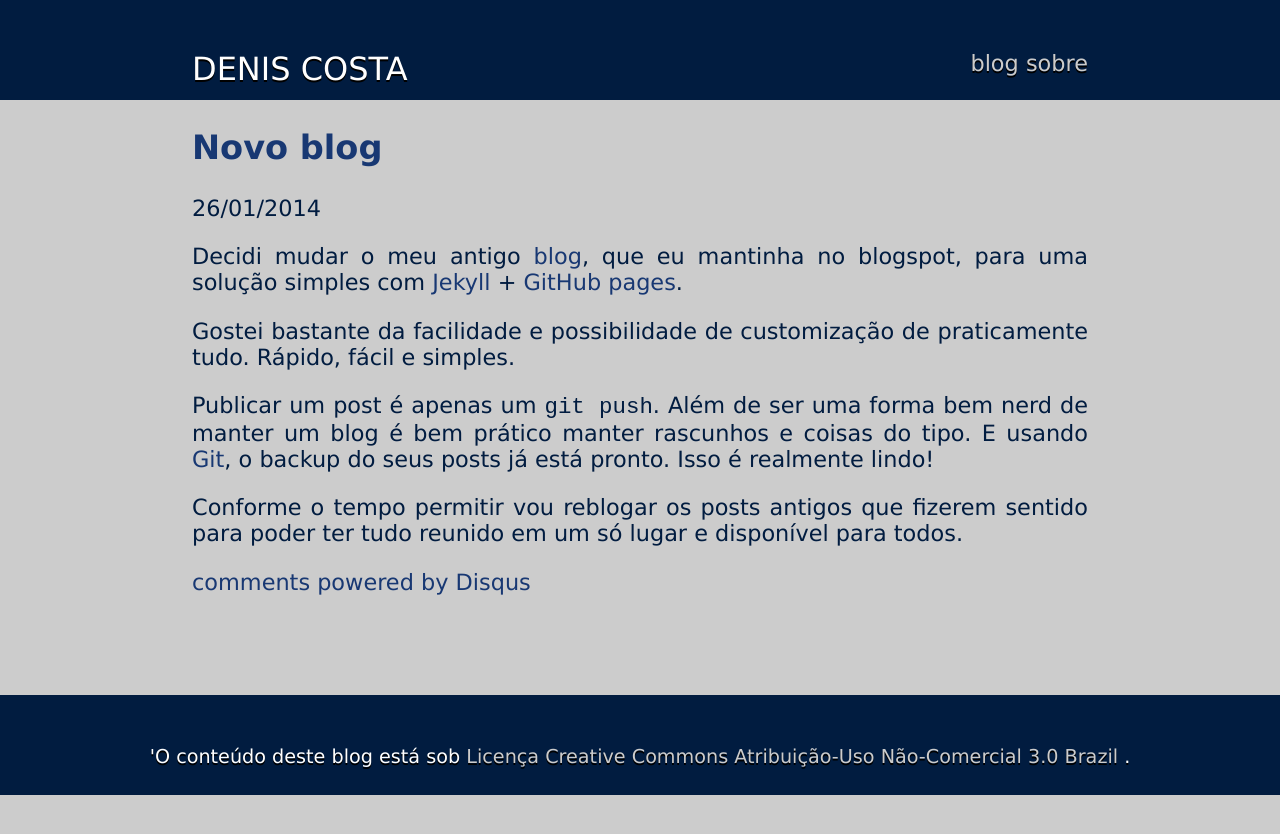
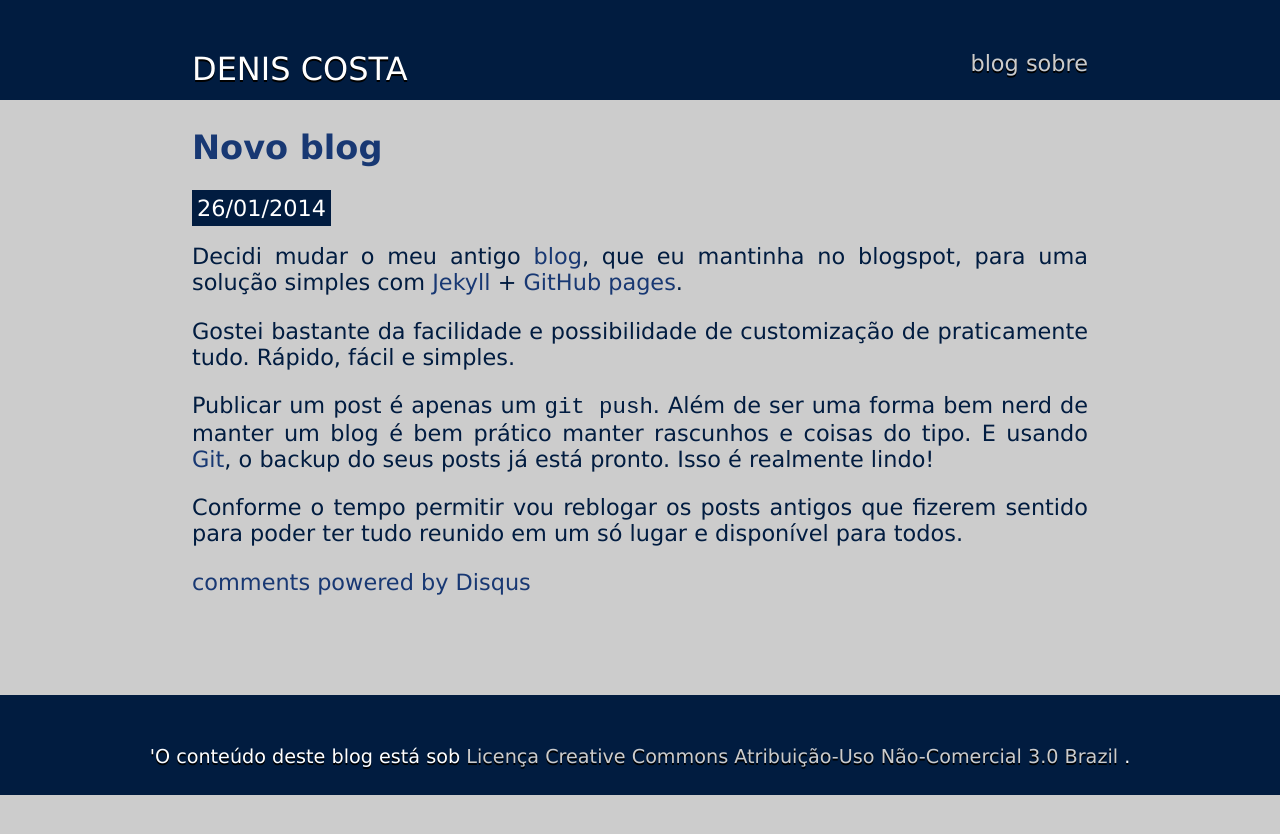
Before and after one commit to deniscostadsc/deniscostadsc.github.io, a Jekyll site: the page built from _posts/2014-01-26-novo-blog.md, in a window 1280 px wide. Shown: the top 834 px of the page. Built offline with Jekyll 4.4.1, drawn with Linux system fonts in a browser that asks for light colours; Markdown is read by kramdown in place of the engine named in the settings; comment, search, counter and statistics services are not loaded.

Commit message:
Pequenas mudanças de layout.

```diff
--- a/_layouts/post.html
+++ b/_layouts/post.html
@@ -4,7 +4,7 @@
 
 <article>
     <a href="{{ page.url }}"><h1>{{ page.title }}</h1></a>
-    {{ page.date | date: '%d/%m/%Y' }}
+    <div class="date">{{ page.date | date: '%d/%m/%Y' }}</div>
     {{ content }}
 </article>
 <div id="disqus_thread"></div>
--- a/css/styles.css
+++ b/css/styles.css
@@ -77,3 +77,28 @@
     margin-top: 40px;
     margin-bottom: 40px;
 }
+
+.sample {
+    color: #868686;
+    overflow: hidden;
+    height: 48px;
+}
+
+.sample a {
+    color: #868686;
+}
+
+.sample p {
+    white-space: nowrap;
+    overflow: hidden;
+    text-overflow: ellipsis;
+}
+
+.date {
+    display: inline;
+    /*border: 1px solid;*/
+    /*border-color: */
+    padding: 5px;
+    background-color: #011c40;
+    color: #fff;
+}
--- a/index.html
+++ b/index.html
@@ -8,8 +8,9 @@
 {% for post in site.posts %}
     <div class="posts">
         <section>
-            {{ post.date | date: '%d/%m/%Y' }}
+            <div class="date">{{ post.date | date: '%d/%m/%Y' }}</div>
             <a href="{{ post.url }}" title="Post {{ post.title }}">{{ post.title }}</a>
+            <div class="sample"><spam>{{ post.content }}<spam></div>
         </section>
     </div>
 {% endfor %}
```
